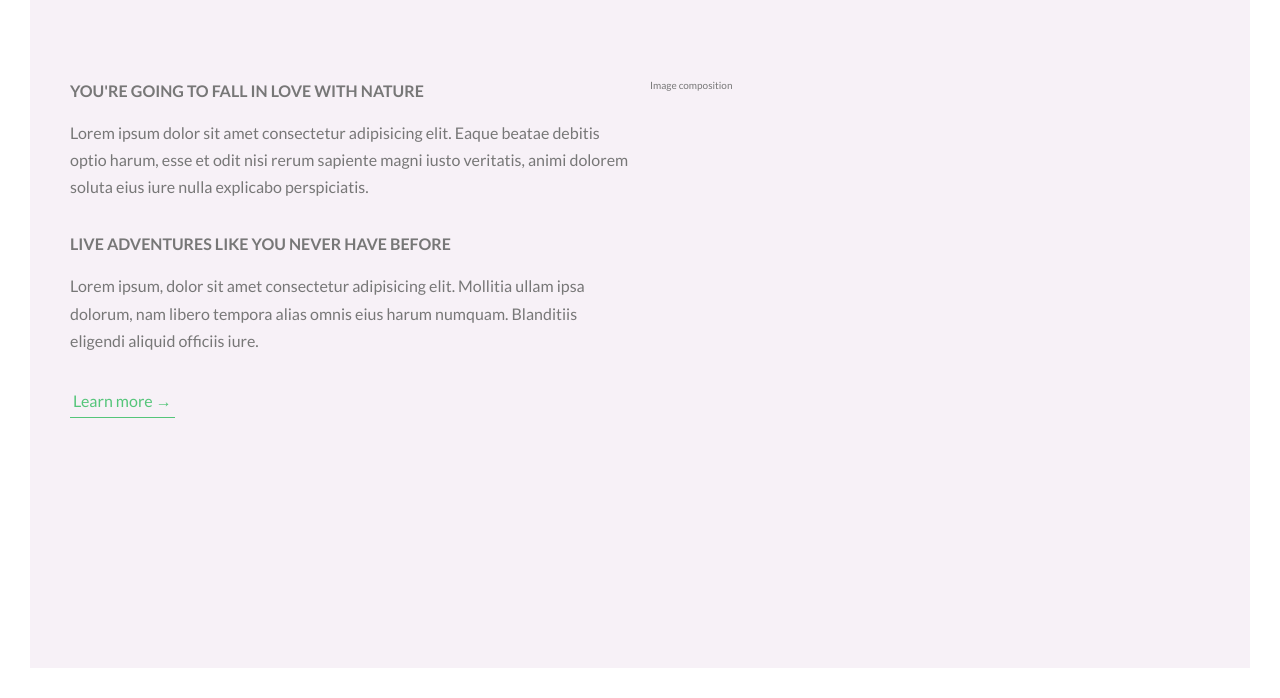
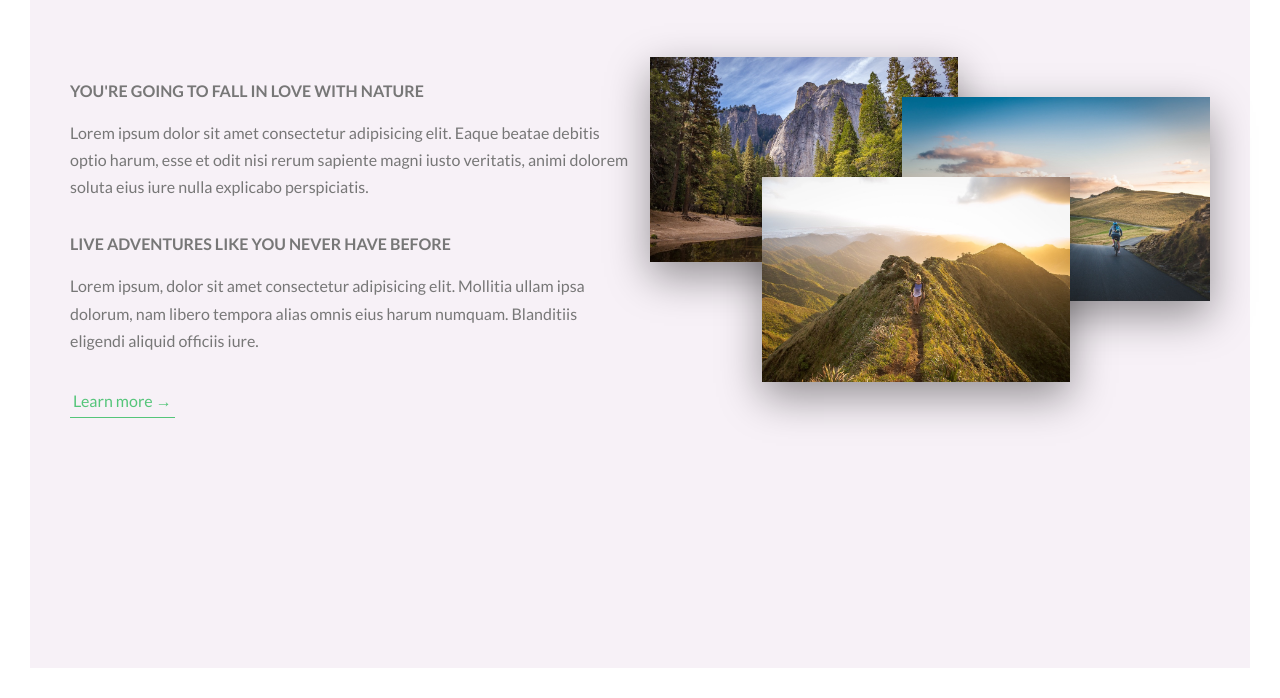
Before and after one commit to Aman07a/Advanced_CSS_and_Sass, a website: page Natours/index.html in a window 1280 px wide. Shown: the part 943-1641 px from the top of the page. Drawn offline with Linux system fonts and the light colour scheme.

Commit message:
Building the About Section - Part 3

```diff
--- a/Natours/index.html
+++ b/Natours/index.html
@@ -61,7 +61,25 @@
 
             <a href="#" class="btn-text">Learn more &rarr;</a>
           </div>
-          <div class="col-1-of-2">Image composition</div>
+          <div class="col-1-of-2">
+            <div class="composition">
+              <img
+                src="./img/nat-1-large.jpg"
+                alt="Photo 1"
+                class="composition__photo composition__photo--p1"
+              />
+              <img
+                src="./img/nat-2-large.jpg"
+                alt="Photo 2"
+                class="composition__photo composition__photo--p2"
+              />
+              <img
+                src="./img/nat-3-large.jpg"
+                alt="Photo 3"
+                class="composition__photo composition__photo--p3"
+              />
+            </div>
+          </div>
         </div>
       </section>
     </main>
--- /dev/null
+++ b/Natours/sass/components/_composition.scss
@@ -0,0 +1,39 @@
+.composition {
+  position: relative;
+
+  &__photo {
+    width: 55%;
+    box-shadow: 0 1.5rem 4rem rgba($color-black, 0.4);
+    // border-radius: 2px;
+    position: absolute;
+    z-index: 10;
+    transition: all 0.2s;
+    outline-offset: 2rem;
+
+    &--p1 {
+      left: 0;
+      top: -2rem;
+    }
+
+    &--p2 {
+      right: 0;
+      top: 2rem;
+    }
+
+    &--p3 {
+      left: 20%;
+      top: 10rem;
+    }
+
+    &:hover {
+      outline: 1.5rem solid $color-primary;
+      transform: scale (1.05) translateY(-0.5rem);
+      box-shadow: 0 2.5rem 4rem rgba($color-black, 0.5);
+      z-index: 20;
+    }
+  }
+
+  &:hover &__photo:not(:hover) {
+    transform: scale(0.95);
+  }
+}
--- a/Natours/sass/main.scss
+++ b/Natours/sass/main.scss
@@ -8,6 +8,7 @@
 @import "./base/utilities";
 
 @import "./components/button";
+@import "./components/composition";
 
 @import "./layout/grid";
 @import "./layout/header";
```
Also changed, not shown: Natours/css/style.css.
